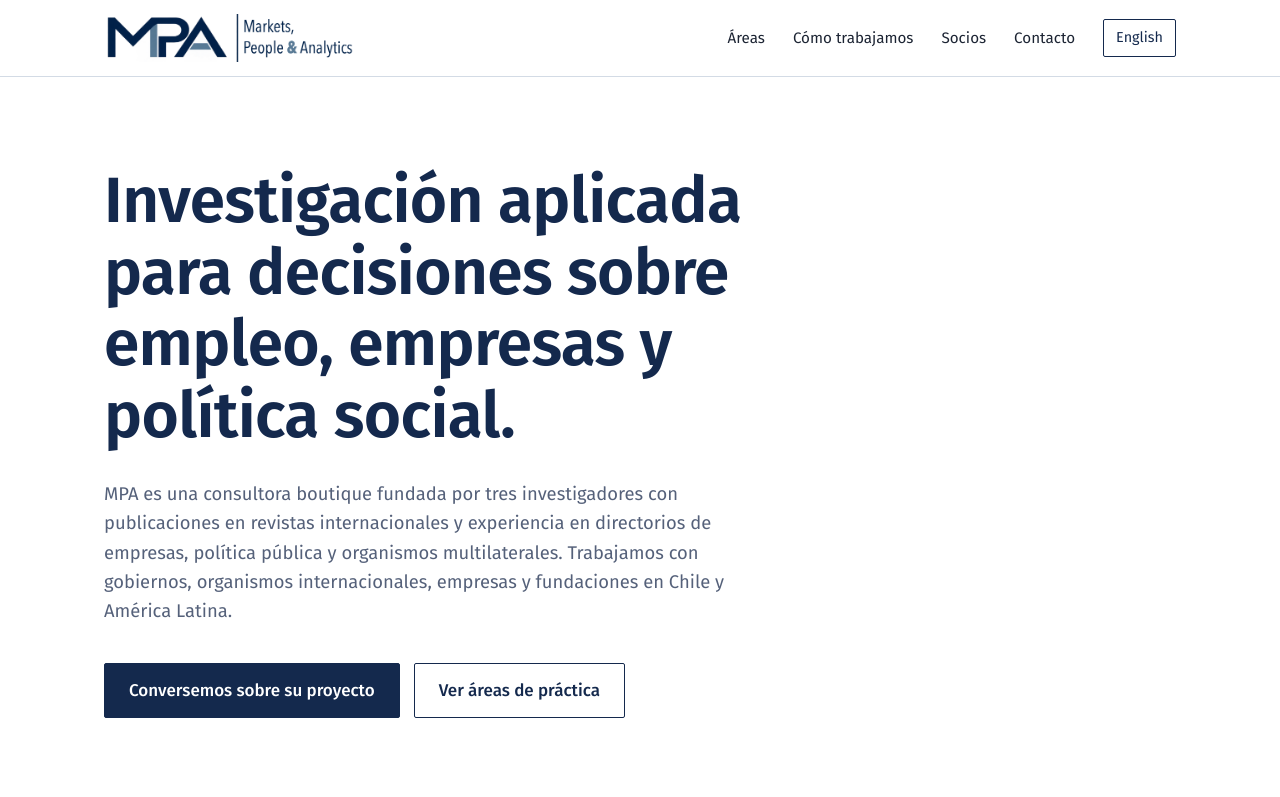
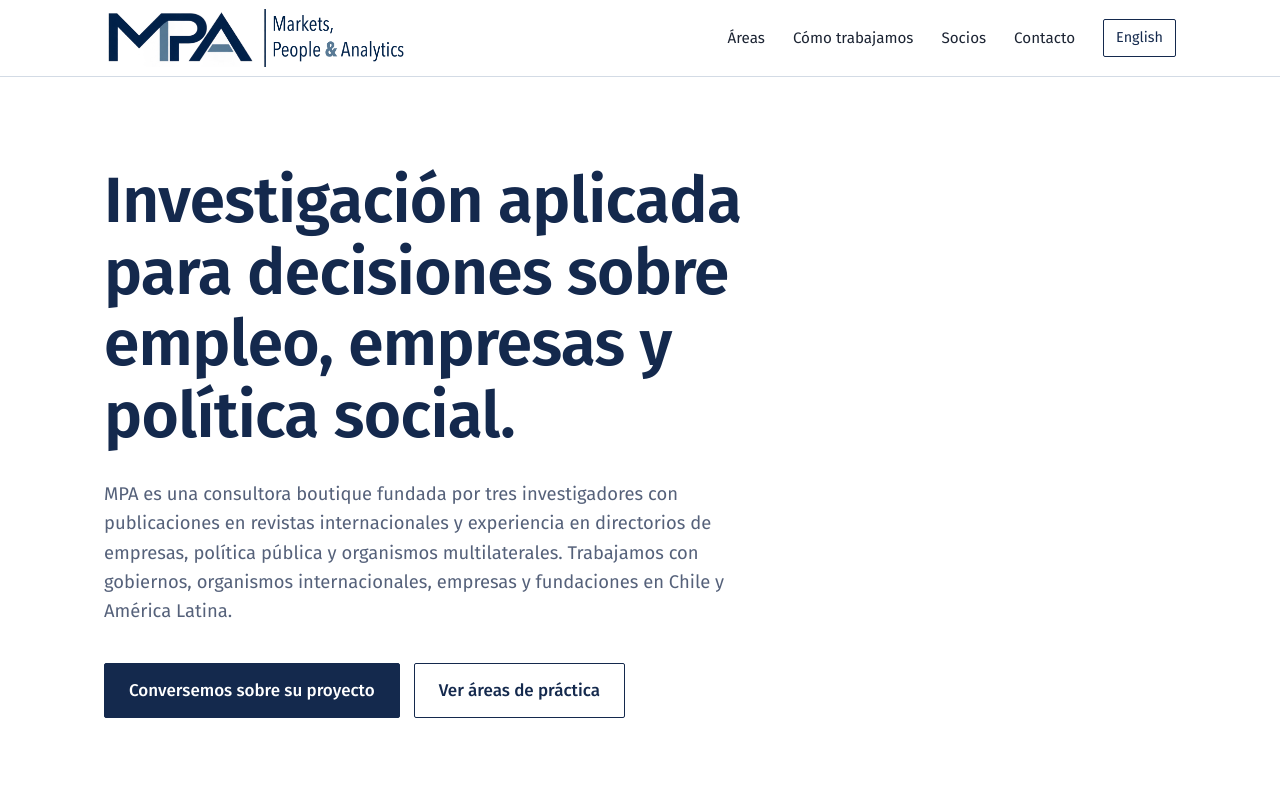
Before and after one commit to m-apablaza/mpa, a plain HTML site: page index.html in a window 1280 px wide. Shown: the top 797 px of the page. Drawn offline with Linux system fonts and the light colour scheme; a web font is replaced by a local one.

Commit message:
Increase brand image height from 48px to 58px

```diff
--- a/index.html
+++ b/index.html
@@ -64,7 +64,7 @@
     gap: 24px; min-height: 76px;
   }
   .brand { display: flex; align-items: center; text-decoration: none; }
-  .brand img { height: 48px; width: auto; display: block; }
+  .brand img { height: 58px; width: auto; display: block; }
   .wordmark { display: flex; align-items: center; gap: 14px; }
   .wordmark[hidden] { display: none; }
   .wordmark b {
```
